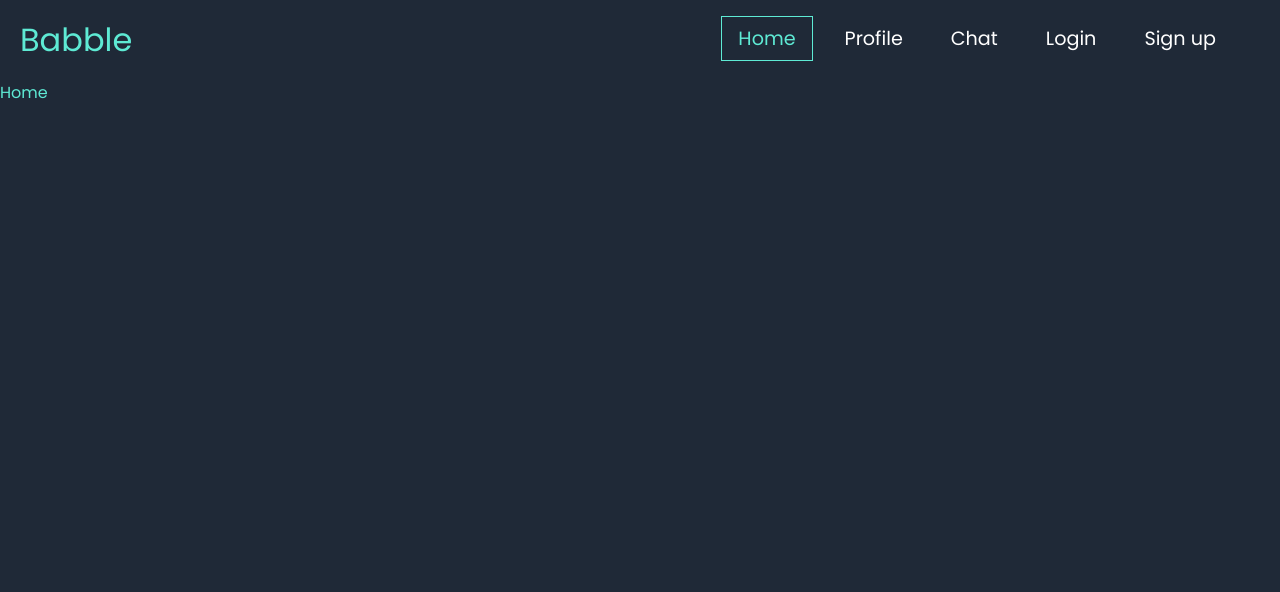
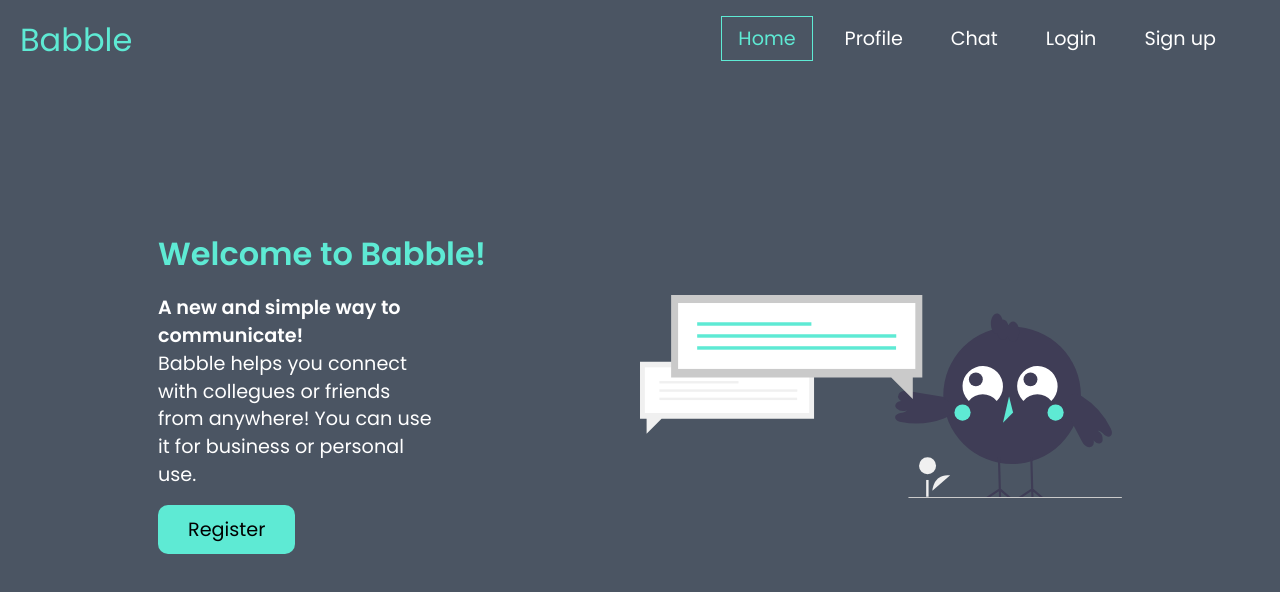
Before and after one commit to JohnPac15/babble-app, a React (Create React App) app in the folder client/: page / in a window 1280 px wide. Shown: the top 592 px of the page. Built offline with nearby package versions, Linux system fonts and the light colour scheme.

Commit message:
updated and styled Home.jsx

```diff
--- a/client/src/components/ContentChat/index.css
+++ b/client/src/components/ContentChat/index.css
@@ -77,7 +77,7 @@
 
 .chat__footer > form > button {
   border: none;
-  background-color: #1f2937;
+  background-color: var(--background);
 }
 
 
@@ -100,10 +100,10 @@
 
 /* Handle */
 ::-webkit-scrollbar-thumb {
-  background: #888;
+  background: var(--background);
 }
 
 /* Handle on hover */
 ::-webkit-scrollbar-thumb:hover {
-  background: #555;
+  background: var(--secondary-color);
 }
--- a/client/src/components/SidebarChat/index.css
+++ b/client/src/components/SidebarChat/index.css
@@ -18,7 +18,7 @@
   min-width: 3vw;
 }
 
-img {
+.sidebar-chat img {
   border-radius: 50%;
   width: 50px;
   height: 50px;
--- a/client/src/index.css
+++ b/client/src/index.css
@@ -1,7 +1,7 @@
 @import url('https://fonts.googleapis.com/css2?family=Poppins:wght@300;400;600&display=swap');
 
 :root {
-  --background: #1f2937;
+  --background: #4b5563;
   --primary-color:#5eead4;
   --secondary-color: #374151;
 }
@@ -22,7 +22,25 @@ body {
 
 .pages {
   color: var(--primary-color);
+}
 
+.btn {
+  cursor: pointer;
+  padding: 10px 30px;
+  background-color: var(--primary-color);
+  border: none;
+  border-radius: 10px;
+  margin: 1rem 0;
+  transition: all 0.5s ease;
+  font-size: 1.2rem;
+}
+
+.btn:hover {
+  background-color: #14b8a6;
+}
+
+.bold-text {
+  font-weight: 600;
 }
 
 .chat-wrapper {
@@ -33,9 +51,7 @@ body {
   margin-top: 30px;
 }
 
-button {
-  cursor: pointer;
-}
+/* sign up and login styling for forms */
 
 .form-container {
   display: flex;
@@ -88,8 +104,63 @@ button {
   text-align: center;
 }
 
-@media screen and (max-width: 830px){
-  .chat-wrapper {
+/* home section */
+
+.home-container {
+  max-width: 80%;
+  margin: auto;
+  height: 80vh;
+}
+
+.home-container p {
+  color: #fff;
+  line-height: 145%;
+  margin-right: 200px;
+  font-size: 1.2rem;
+}
+
+.home-container h1 {
+  margin-bottom: 1rem;
+}
+
+.row {
+  display: flex;
+  width: 100%;
+  height: 100%;
+  align-items: center;
+  padding: 30px;
+}
+
+.col {
+  flex: 1;
+  text-align: left;
+}
+
+
+.col img {
+  width: 100%;
+}
+
+
+
+
+@media screen and (max-width: 960px) {
+  .row {
     flex-direction: column;
+    padding: 0;
+    margin-top: 100px;
   }
+
+  .col-1 {
+    margin: 0;
+  }
+
+  .home-container h1 {
+    font-size: 1.5rem;
+  }
+
+  .home-container p {
+    margin: 10px 0;
+  }
+
 }
--- a/client/src/pages/Home.jsx
+++ b/client/src/pages/Home.jsx
@@ -1,8 +1,25 @@
 import React from 'react'
-
+import home from '../images/home.svg'
+import {Link} from 'react-router-dom'
 function Home() {
   return (
-    <div>Home</div>
+    <div className='home-container'>
+      <div className="row">
+        <div className="col col-1">
+          <h1>Welcome to Babble!</h1>
+          <p className='bold-text'>A new and simple way to communicate!</p>
+          <p>Babble helps you connect with collegues or friends from anywhere! You can use it for business or personal use.</p>
+          <Link to='/signup'>
+          <button className='btn'>
+            Register
+          </button>
+          </Link>
+        </div>
+        <div className="col">
+          <img src={home} alt="" />
+        </div>
+      </div>
+    </div>
   )
 }
 
```
Also changed, not shown: client/src/images/home.svg (added).
